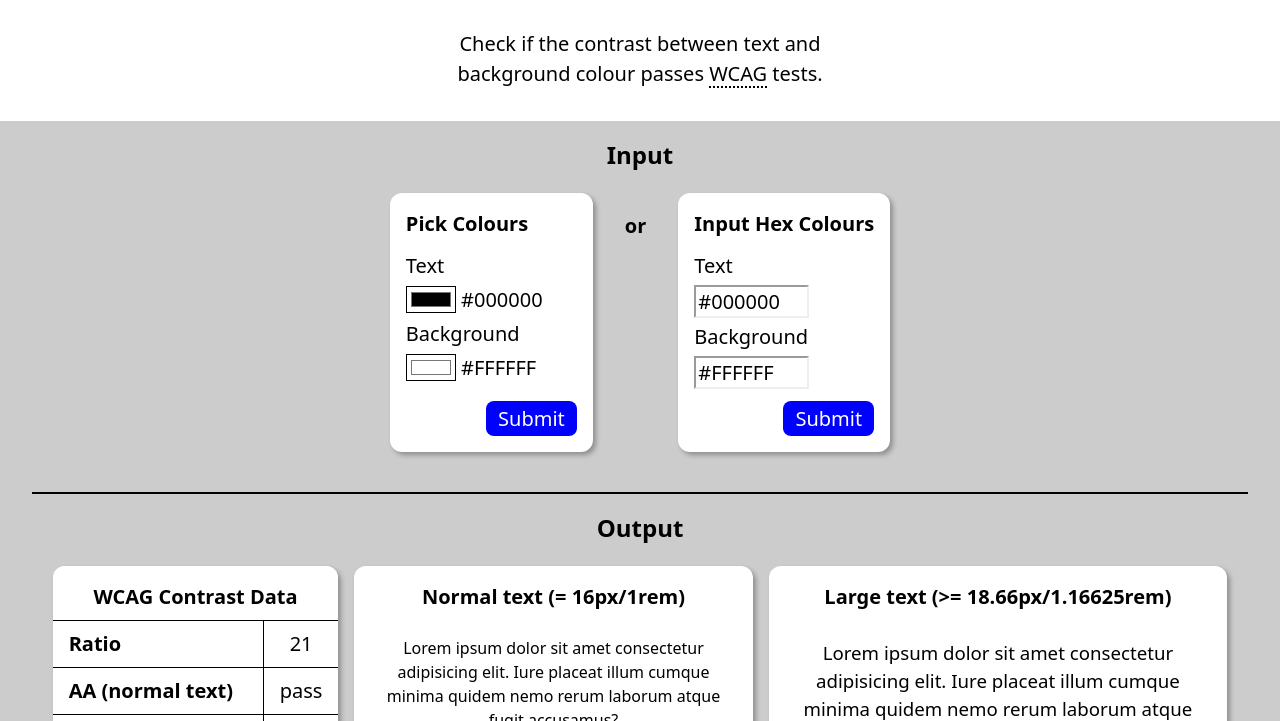
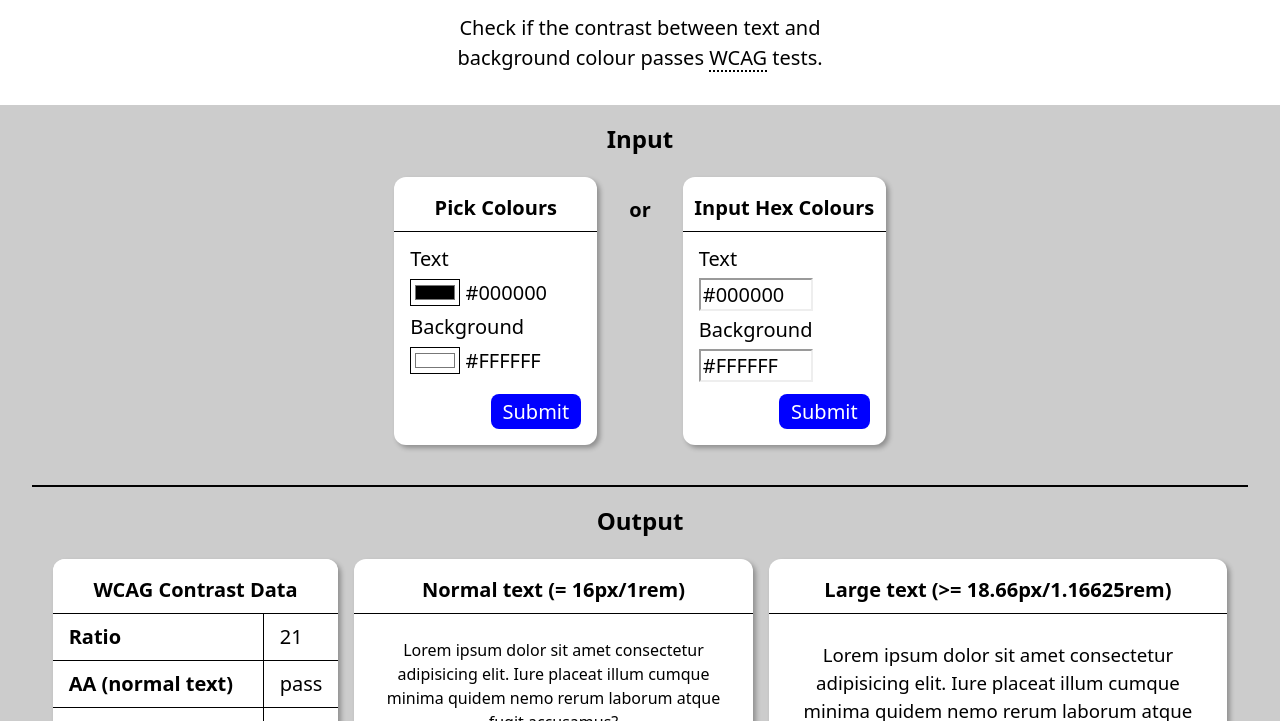
Before and after one commit to chrisnajman/colour-contrast-checker, a plain HTML site: page index.html in a window 1280 px wide. Shown: the part 79-800 px from the top of the page. Drawn offline with Linux system fonts and the light colour scheme.

Commit message:
Standardise h3s

```diff
--- a/style.css
+++ b/style.css
@@ -93,7 +93,8 @@ h3 {
 }
 
 h1,
-h2 {
+h2,
+h3 {
     text-align: center;
 }
 
@@ -103,6 +104,9 @@ h2 {
 }
 h3 {
     font-size: clamp(1rem, 0.8995rem + 0.4673vw, 1.25rem);
+    border-block-end: 1px solid currentColor;
+    padding-bottom: 0.5rem;
+    margin-inline: -1rem;
 }
 
 button,
@@ -178,7 +182,6 @@ abbr {
 .header {
     display: flex;
     flex-direction: column;
-    gap: 1rem;
     padding-block: 2rem;
     margin-block-start: 0;
 
@@ -269,7 +272,6 @@ abbr {
         flex-wrap: wrap;
         gap: 1rem;
         justify-content: center;
-        text-align: center;
     }
 
     & .text-box {
@@ -279,6 +281,7 @@ abbr {
             padding: 0.5rem;
             border-radius: var(--border-radius);
             min-height: 8.125rem;
+            text-align: center;
         }
     }
 
```
